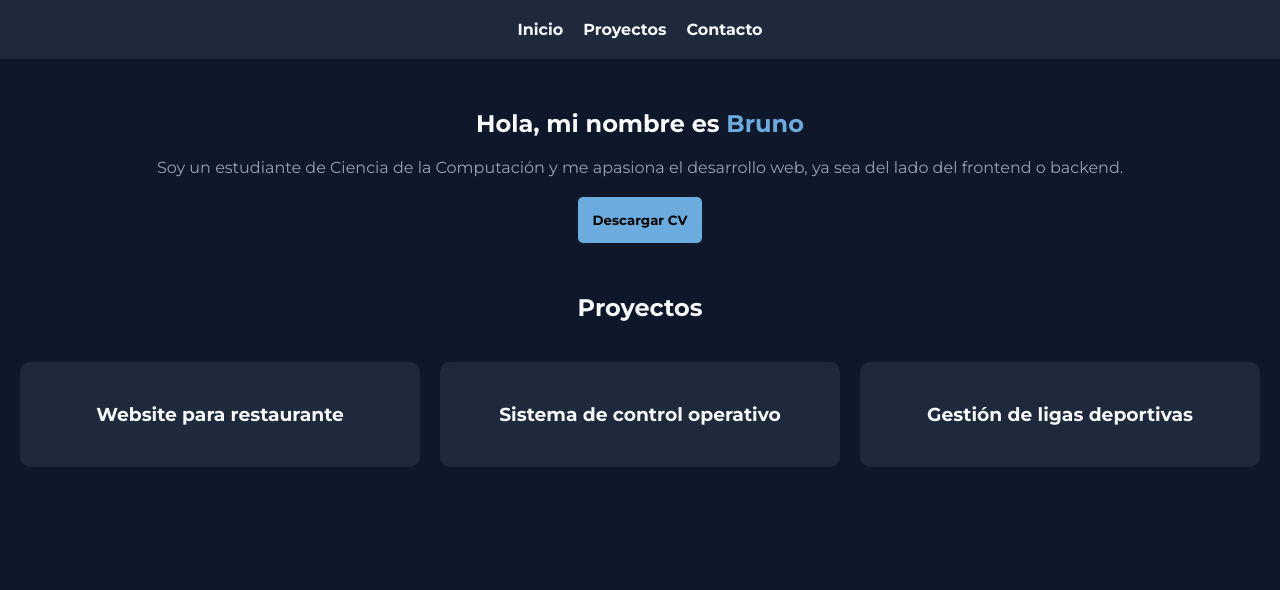
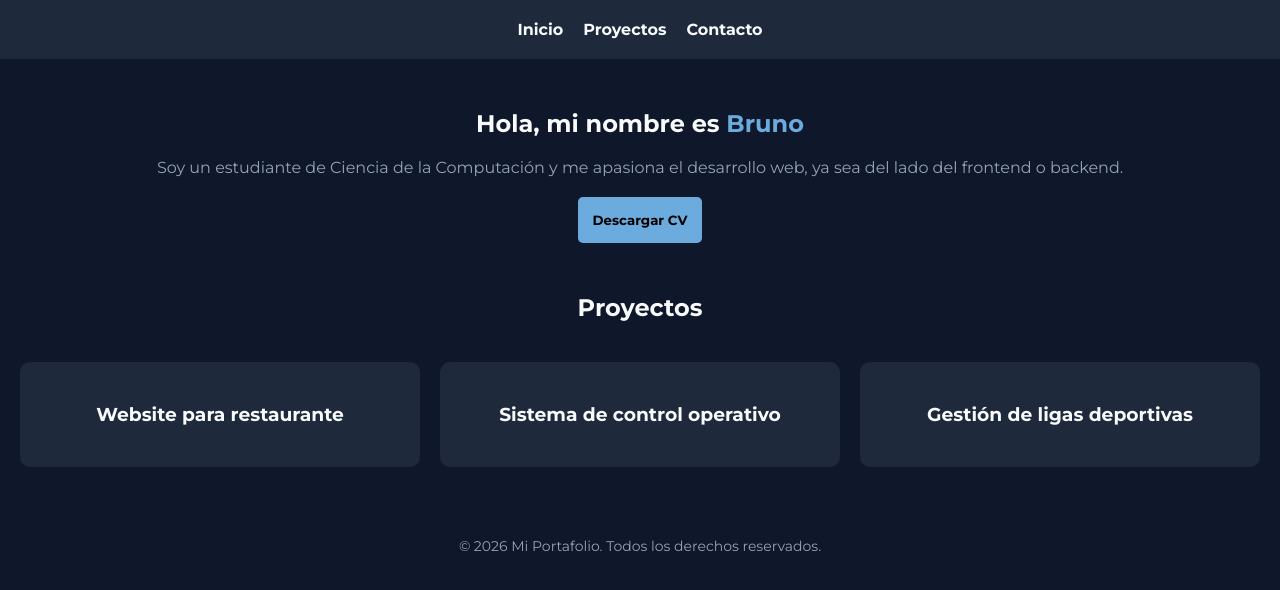
Before and after one commit to YezzuzBruno27/Portafolio, a plain HTML site: page index.html in a window 1280 px wide. Drawn offline with Linux system fonts and the light colour scheme.

Commit message:
Se agrego el footer

```diff
--- a/index.html
+++ b/index.html
@@ -45,7 +45,7 @@
 
   </main>
   <footer>
-
+    <p>&copy; 2026 Mi Portafolio. Todos los derechos reservados.</p>
   </footer>
 </body>
 </html>
--- a/style.css
+++ b/style.css
@@ -113,3 +113,9 @@ article:hover {
     border: 1px solid var(--color-acento);
     transform: translateY(-5px); /* Levanta ligeramente la tarjeta */
 }
+
+footer{
+  color: var(--color-texto-secundario);
+  margin-top: 50px;
+  font-size: 14px;
+}
```
